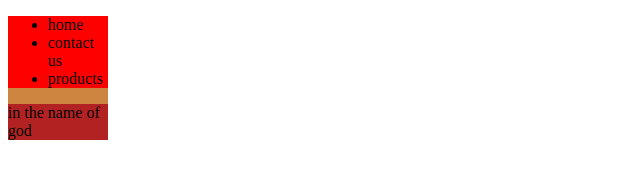
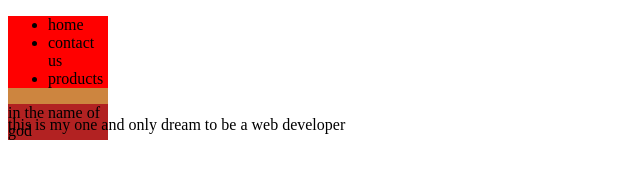
Before and after one commit to fatemehbi6/git-training, a plain HTML site: page index.html in a window 1280 px wide. Shown: the whole page, without its empty margins (0-640 px from the left). Drawn offline with Linux system fonts and the light colour scheme.

Commit message:
span complete

```diff
--- a/index.html
+++ b/index.html
@@ -18,6 +18,6 @@
         <div class="ss"> <p>in the name of god</p></div>
       </div>
     </div>
-    <span></span>
+    <span> this is my one and only dream to be a web developer</span>
   </body>
 </html>
```
